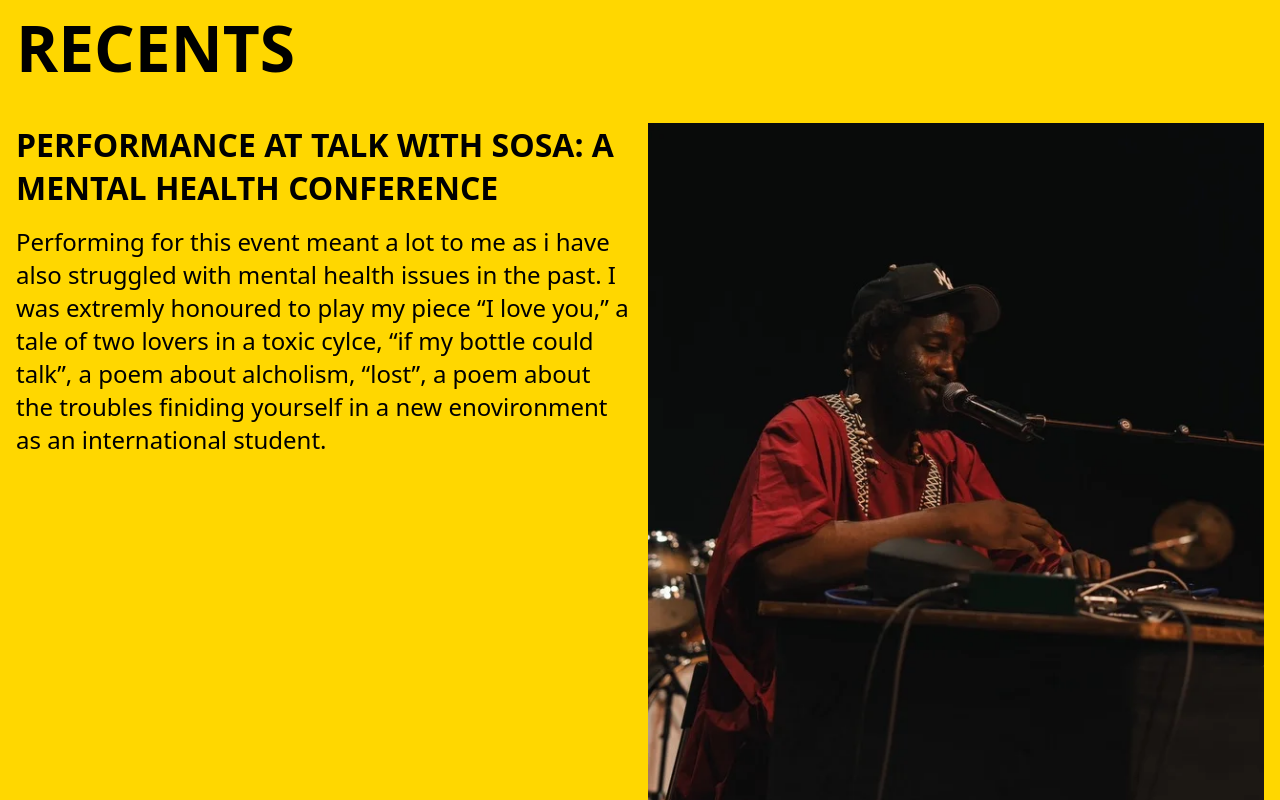
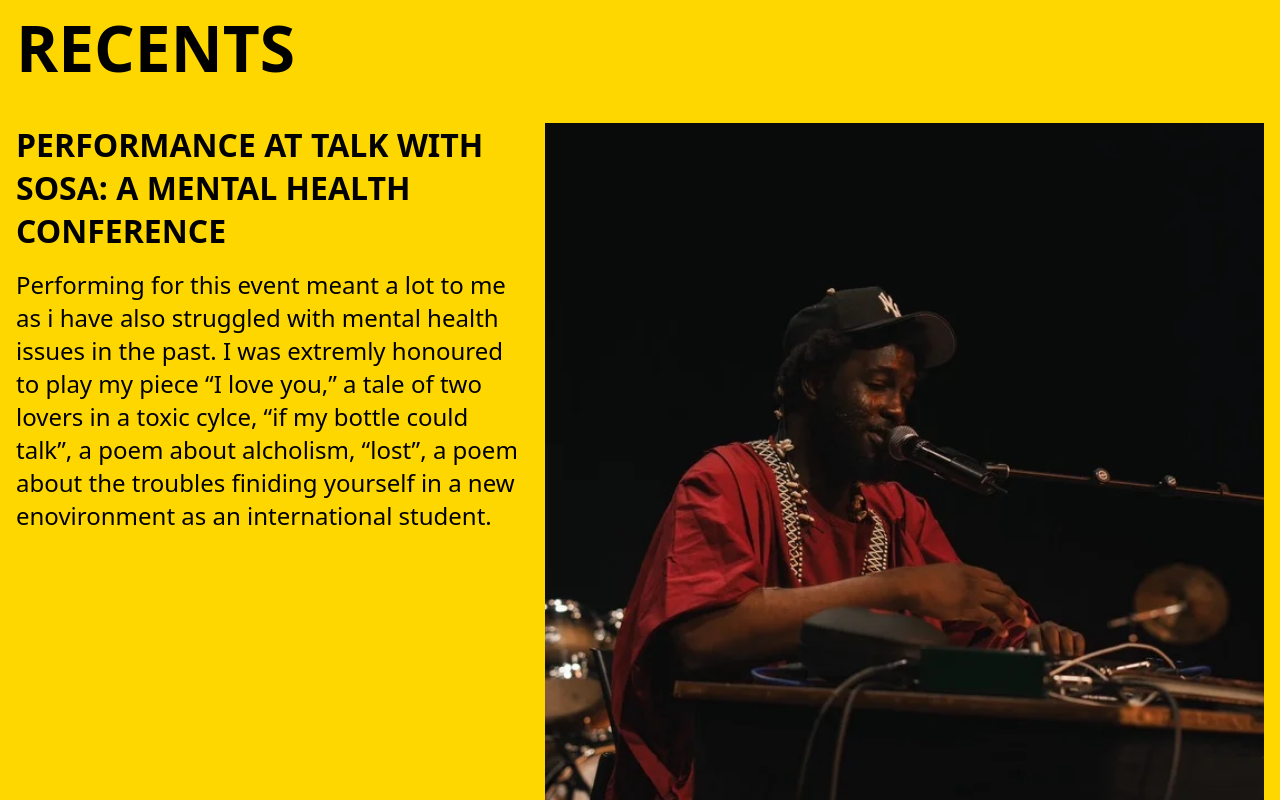
Before and after one commit to Akinloluwa-Adedijo/seyi-the-poet-website, a React (Vite) app: page / in a window 1280 px wide. Shown: the part 2200-3000 px from the top of the page. Built offline with nearby package versions, Linux system fonts and the light colour scheme; a web font is replaced by a local one.

Commit message:
updated recents section

```diff
--- a/src/pages/Home/home.css
+++ b/src/pages/Home/home.css
@@ -113,22 +113,22 @@
   flex-direction: column;
   gap: 1rem;
   width: 50%;
-
+  /*
   position: sticky;
-  top: 100px;
+  top: 150px; */
 }
 .recent-text h3 {
   margin: 0;
   font-size: 2rem;
   max-width: 700px;
-  min-width: 350px;
+  min-width: 320px;
   text-align: left;
 }
 
 .recent-text p {
   margin: 0;
   max-width: 700px;
-  min-width: 350px;
+  min-width: 320px;
   font-size: 1.5rem;
   text-align: left;
   font-weight: 500;
@@ -136,7 +136,7 @@
 
 .recent-images {
   /* width: 350px; */
-  width: 50%;
+  width: 70%;
   display: flex;
   flex-wrap: wrap;
   gap: 10rem;
@@ -150,10 +150,16 @@
   width: 100%;
   height: 100%;
 }
+@media screen and (min-width: 700px) {
+  .recent-text {
+    position: sticky;
+    top: 150px;
+  }
+}
 
 @media screen and (max-width: 600px) {
   .about-body p {
-    font-size: 1.25rem;
+    font-size: 1.15rem;
   }
 
   .landing-page {
@@ -166,11 +172,19 @@
     font-size: 2.5rem;
   }
 
+  .recent {
+    flex-direction: column;
+  }
+
+  .recent-images {
+    width: 100%;
+  }
+
   .recent-text h3 {
     font-size: 1.5rem;
   }
 
   .recent-text p {
-    font-size: 1.25rem;
+    font-size: 1.15rem;
   }
 }
```
